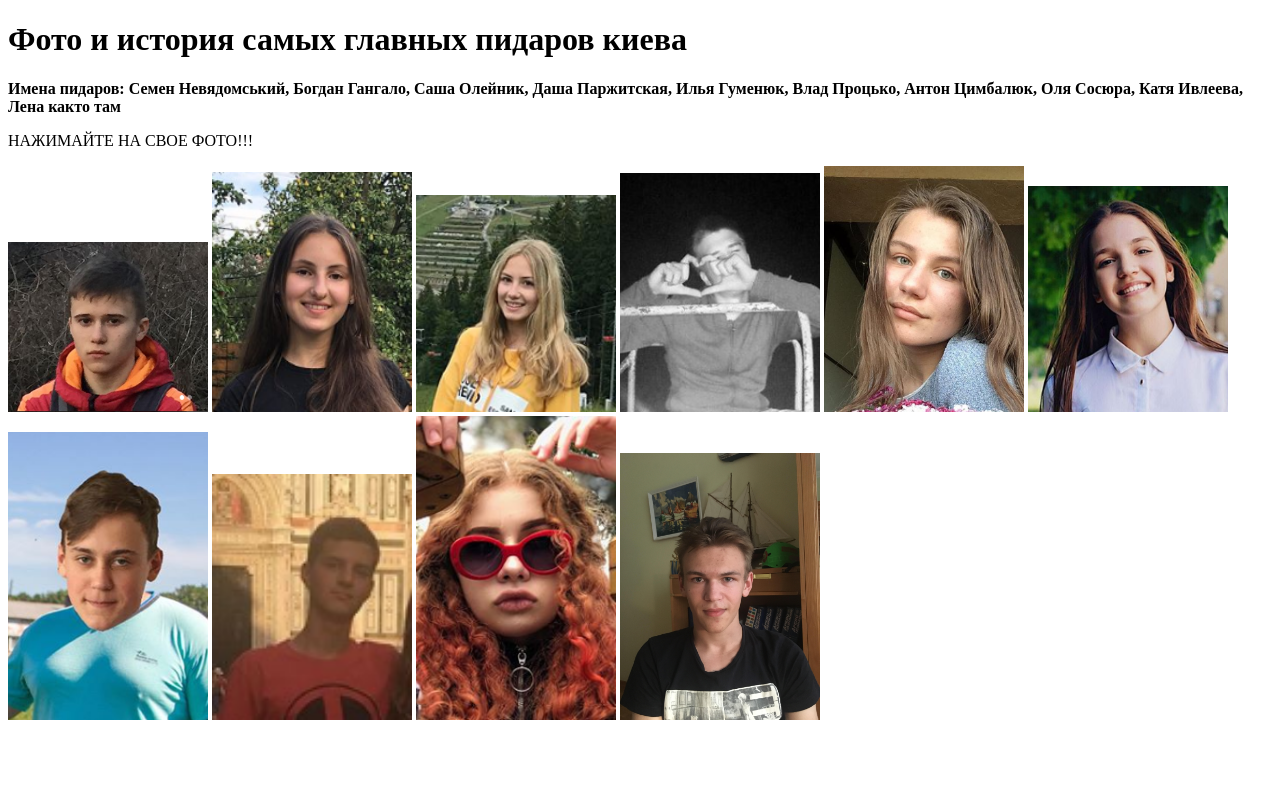
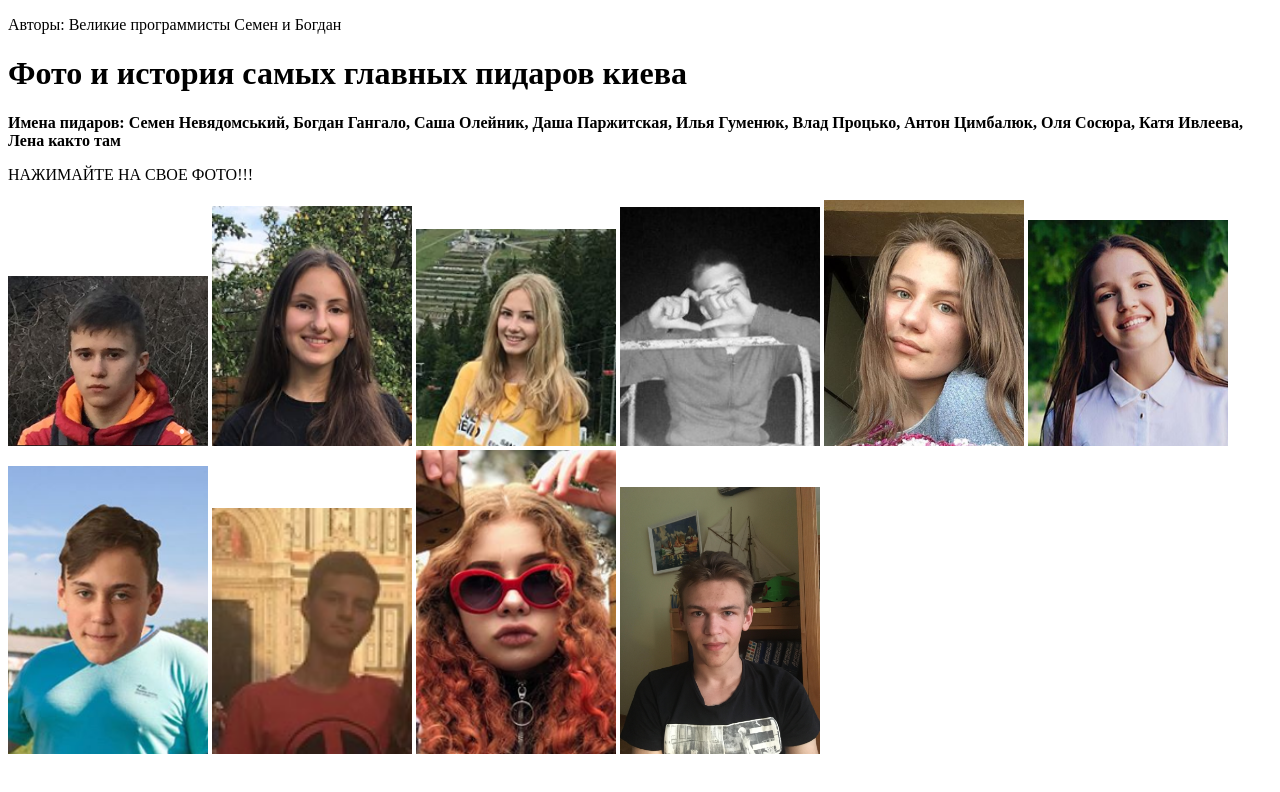
Before and after one commit to GlavnuePidoru/GlavnuePidoru.github.io, a plain HTML site: page index.html in a window 1280 px wide. Drawn offline with Linux system fonts and the light colour scheme.

Commit message:
Initial commit

```diff
--- a/index.html
+++ b/index.html
@@ -5,6 +5,7 @@
 <title>Главные пидоры Киева</title>
 </head>
 <body>
+<p>Авторы: Великие программисты Семен и Богдан</p>
 <h1>Фото и история самых главных пидаров киева</h1>
 <!--главное-->
 <p><b>Имена пидаров: Семен Невядомський, Богдан Гангало, Саша Олейник, Даша Паржитская, Илья Гуменюк, Влад Процько, Антон Цимбалюк, Оля Сосюра, Катя Ивлеева, Лена както там
```
